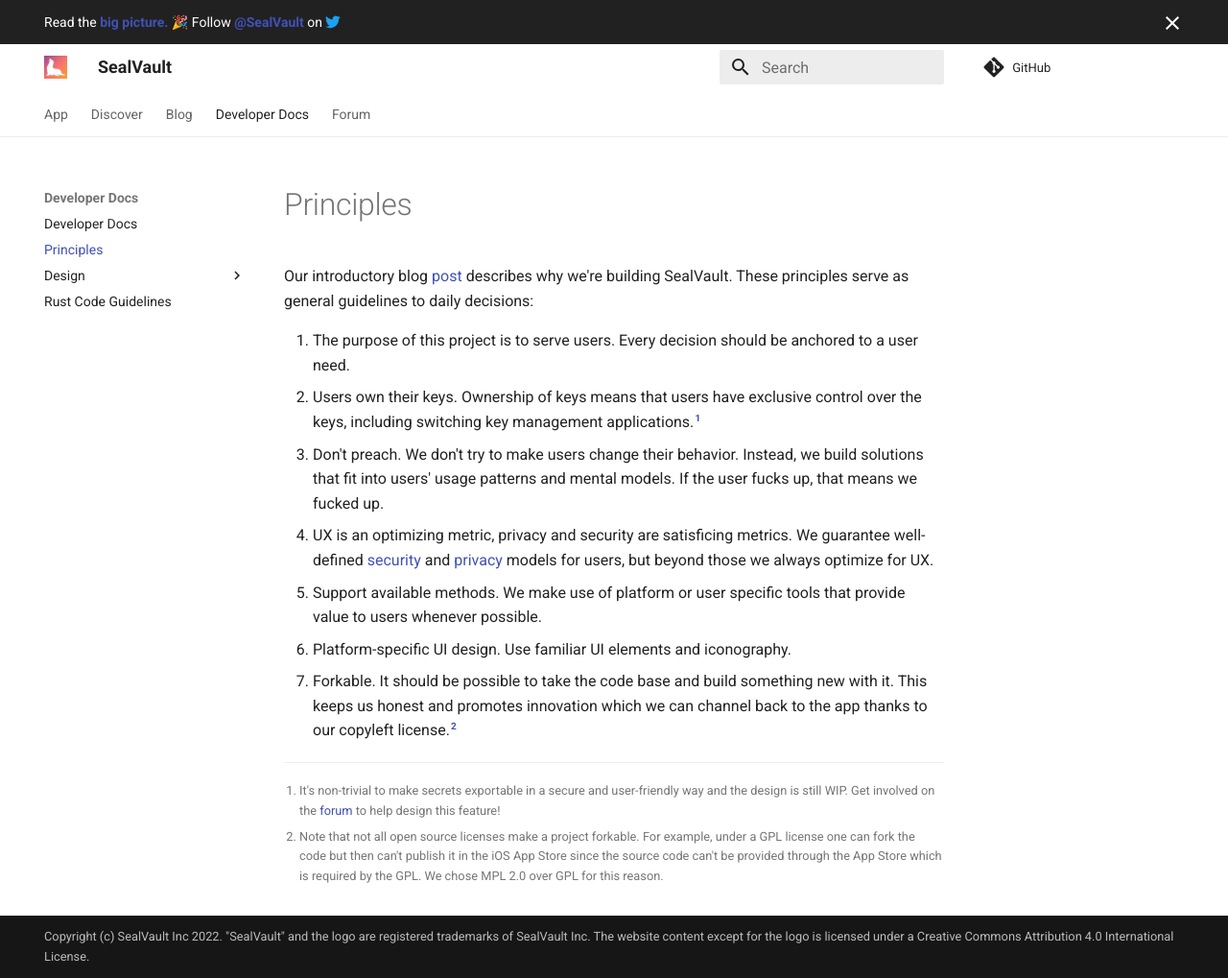
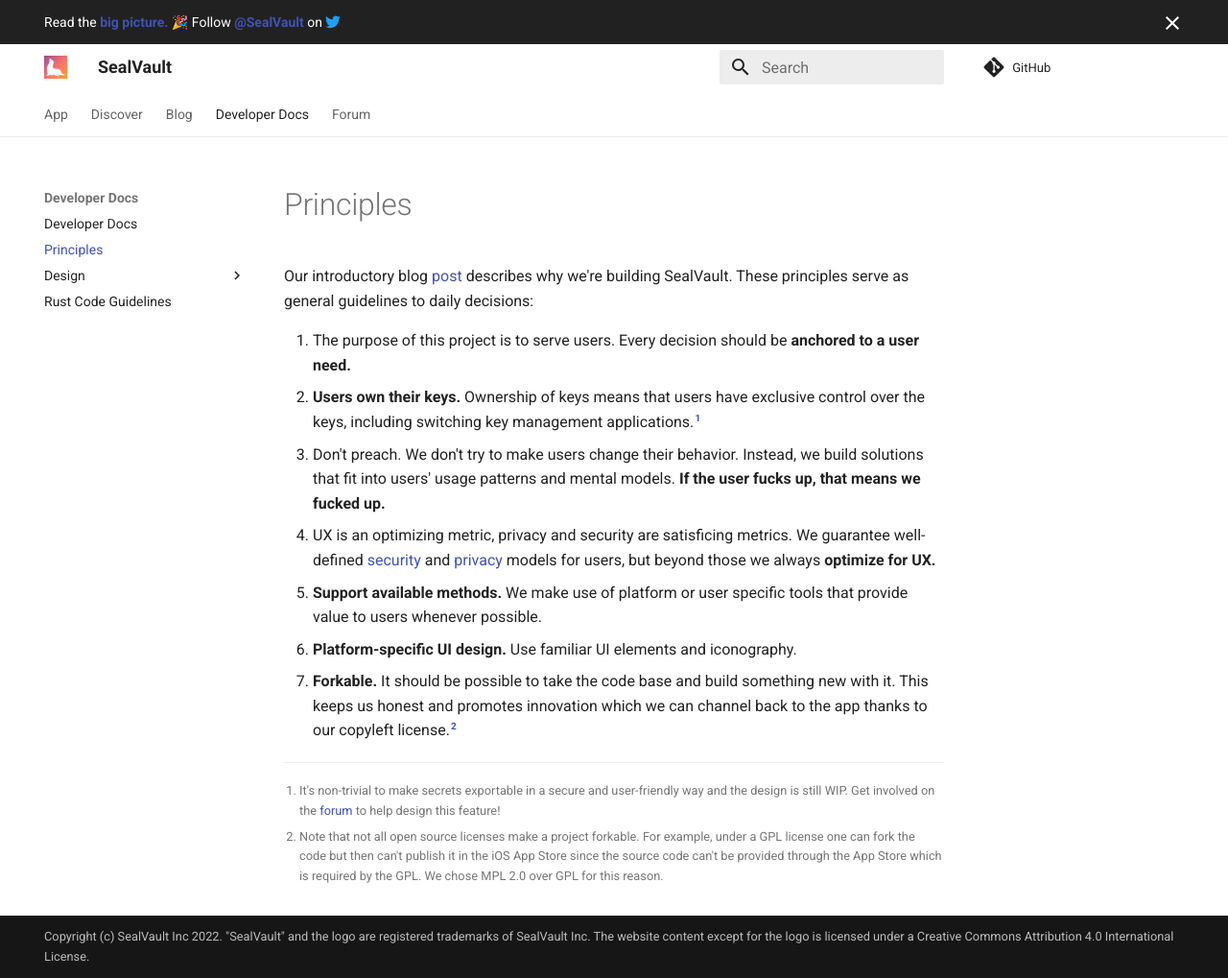
Before and after one commit to sealvault/sealvault, an MkDocs documentation site: the page built from website/src/dev-docs/principles.md, in a window 1280 px wide and 1019 px high. Shown: the whole window at 96% size. Built offline with MkDocs 1.6.1 and Material for MkDocs 9.7.7, drawn with Linux system fonts in a browser that asks for light colours; comment, search, counter and statistics services are not loaded.

```diff
--- a/website/src/dev-docs/principles.md
+++ b/website/src/dev-docs/principles.md
@@ -5,22 +5,22 @@ why we're building SealVault. These principles serve as general guidelines to
 daily decisions:
 
 1. The purpose of this project is to serve users. Every decision should be
-   anchored to a user need.
-1. Users own their keys. Ownership of keys means that users have exclusive
+   **anchored to a user need.**
+1. **Users own their keys.** Ownership of keys means that users have exclusive
    control over the keys, including switching key management applications.[^1]
 1. Don't preach.  We don't try to make users change their behavior.  Instead, we
-   build solutions that fit into users' usage patterns and mental models. If the
-   user fucks up, that means we fucked up.
+   build solutions that fit into users' usage patterns and mental models. **If
+   the user fucks up, that means we fucked up.**
 1. UX is an optimizing metric, privacy and security are satisficing metrics.  We
    guarantee well-defined [security](./design/security-model.md) and
    [privacy](./design/privacy-model.md) models for users, but beyond those we
-   always optimize for UX.
-1. Support available methods.  We make use of platform or user specific tools
-   that provide value to users whenever possible.
-1. Platform-specific UI design.  Use familiar UI elements and iconography.
-1. Forkable.  It should be possible to take the code base and build something
-   new with it.  This keeps us honest and promotes innovation which we can
-   channel back to the app thanks to our copyleft license.[^2]
+   always **optimize for UX.**
+1. **Support available methods.**  We make use of platform or user specific
+   tools that provide value to users whenever possible.
+1. **Platform-specific UI design.**  Use familiar UI elements and iconography.
+1. **Forkable.**  It should be possible to take the code base and build
+   something new with it.  This keeps us honest and promotes innovation which we
+   can channel back to the app thanks to our copyleft license.[^2]
 
 [^1]:
 It's non-trivial to make secrets exportable in a secure and user-friendly way
```
